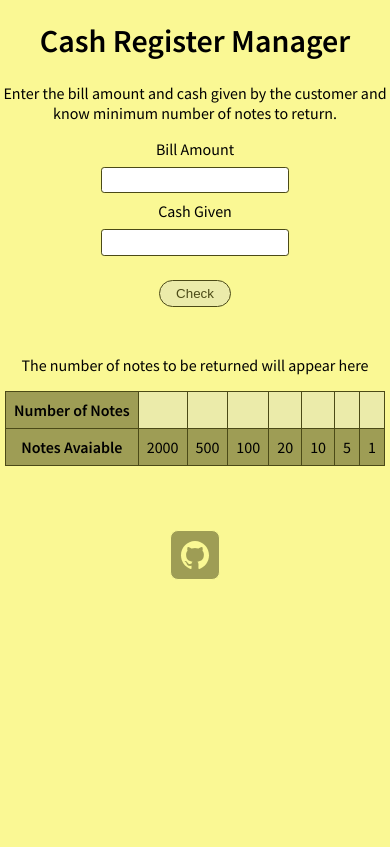
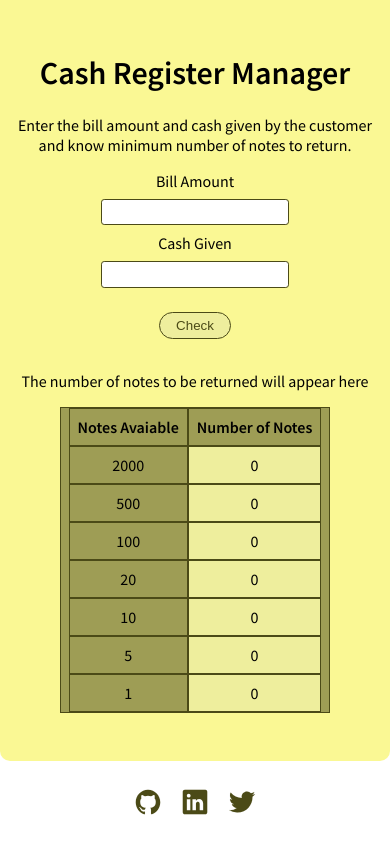
Before and after one commit to Shraddha-V22/Cash-Register-Manager, a plain HTML site: page index.html in a window 390 px wide. Drawn offline with nearby package versions, Linux system fonts and the light colour scheme.

Commit message:
fix table
fixed table responsive

```diff
--- a/app.js
+++ b/app.js
@@ -7,6 +7,10 @@ const changeTable = document.querySelectorAll(".change-table");
 const notesAvailable = [2000, 500, 100, 20, 10, 5, 1];
 
 checkButton.addEventListener("click", checkEventHandler);
+
+for(let i=0; i<notesAvailable.length; i++) {
+    changeTable[i].innerText = 0;
+}
 
 function checkEventHandler() {
 
--- a/index.html
+++ b/index.html
@@ -10,6 +10,7 @@
 </head>
 
 <body>
+    <main id="main">
         <h1>Cash Register Manager</h1>
         <p>Enter the bill amount and cash given by the customer and know minimum number of notes to return.</p>
 
@@ -22,11 +23,13 @@
         <button id="check-button">Check</button>
         <div id="error-msg"></div>
 
-    <table>
+        <div style="overflow-x:auto;">
             <caption>
                 <p>The number of notes to be returned will appear here</p>
             </caption>
-        <tr>
+
+        <table>
+            <tr id="tr1">
                 <th>Number of Notes</td>
                 <td class="change-table"></td>
                 <td class="change-table"></td>
@@ -36,7 +39,7 @@
                 <td class="change-table"></td>
                 <td class="change-table"></td>
             </tr>
-        <tr>
+            <tr id="tr2">
                 <th>Notes Avaiable</td>
                 <td>2000</td>
                 <td>500</td>
@@ -47,15 +50,32 @@
                 <td>1</td>
             </tr>
         </table>
+    </div>
+    </main>
+
     <footer id="footer">
-        <a href="https://github.com/Shraddha-V22/Cash-Register-Manager" target="_blank">
-            <ion-icon name="logo-github"></ion-icon>
+        <ul id="list">
+            <li class="social">
+                <a class="links" href="https://github.com/Shraddha-V22" target="_blank">
+                    <ion-icon name="logo-github" class="ionicons"></ion-icon>
                 </a>
+            </li>
+            <li class="social">
+                <a class="links" href="https://www.linkedin.com/in/vkarma-shraddha/" target="_blank">
+                    <ion-icon name="logo-linkedin" class="ionicons"></ion-icon>
+                </a>
+            </li>
+            <li class="social">
+                <a class="links" href="https://twitter.com/Shraddha_228" target="_blank">
+                    <ion-icon name="logo-twitter" class="ionicons"></ion-icon>
+                </a>
+            </li>
+        </ul>
     </footer>
 
     <script type="module" src="https://unpkg.com/ionicons@5.5.2/dist/ionicons/ionicons.esm.js"></script>
     <script nomodule src="https://unpkg.com/ionicons@5.5.2/dist/ionicons/ionicons.js"></script>
-    <script src="app.js"></script>
+    <script src="app.js" type="text/javascript"></script>
 </body>
 
 </html>
--- a/styles.css
+++ b/styles.css
@@ -4,15 +4,22 @@
     --primary-first: #faf894;
     --primary-second: #4b4a17;
     --third-color: #9e9d55;
-    --one-more: #ebebaa;
+    --one-more: #eeee9d;
 }
 
 body {
     font-family: 'Source Sans Pro', sans-serif;
+    text-align: center;
+    margin: 0;
+}
+
+#main {
+    max-width: 450px;
+    background-color: var(--primary-first);
     margin: auto;
-    text-align: center;
-    background-color: var(--primary-first);
-    max-width: 600px;
+    padding: 2rem 15px;
+    border-bottom-left-radius: 10px;
+    border-bottom-right-radius: 10px;
 }
 
 input {
@@ -44,9 +51,11 @@ table {
     border: 1px solid var(--primary-second);
     margin: 1rem auto;
     background-color: var(--third-color);
+    width: 75%;
 }
 
-th, td {
+th,
+td {
     border: 1px solid var(--primary-second);
     padding: 0.5rem;
 }
@@ -55,18 +64,52 @@ th, td {
     background-color: var(--one-more);
 }
 
-footer ion-icon {
-    font-size: 32px;
-    margin: 3rem auto 0.5rem auto;
-    border: 1px solid var(--primary-first);
-    padding: 0.5rem;
-    border-radius: 0.5rem;
-    color: var(--primary-first);
-    background-color: var(--third-color);
-    transition: 0.2s;
+#footer {
+    padding: 0.2rem 0;
+    text-align: center;
+    width: 100%;
 }
 
-footer ion-icon:hover {
+#footer #list {
+    list-style-type: none;
+    padding-inline-start: 0px;
+}
+
+#footer #list .social {
+    display: inline-block;
+    margin: 0.5rem;
+}
+
+.ionicons {
+    font-size: 28px;
     color: var(--primary-second);
-    background-color: var(--primary-first);
 }
+
+.ionicons:hover {
+    background-color: var(--primary-second);
+    color: var(--primary-first);
+    border-radius: 5px;
+}
+
+@media (max-width: 550px) {
+    table {
+        display: flex;
+        align-items: center;
+        justify-content: center;
+    }
+
+    tbody {
+        display: flex;
+        flex-direction: row;
+    }
+
+    tr {
+        display: flex;
+        flex-direction: column;
+    }
+
+    #tr1 {
+        order: 1;
+    }
+
+}
```
Lines whose indentation alone changed are shown as unchanged.
